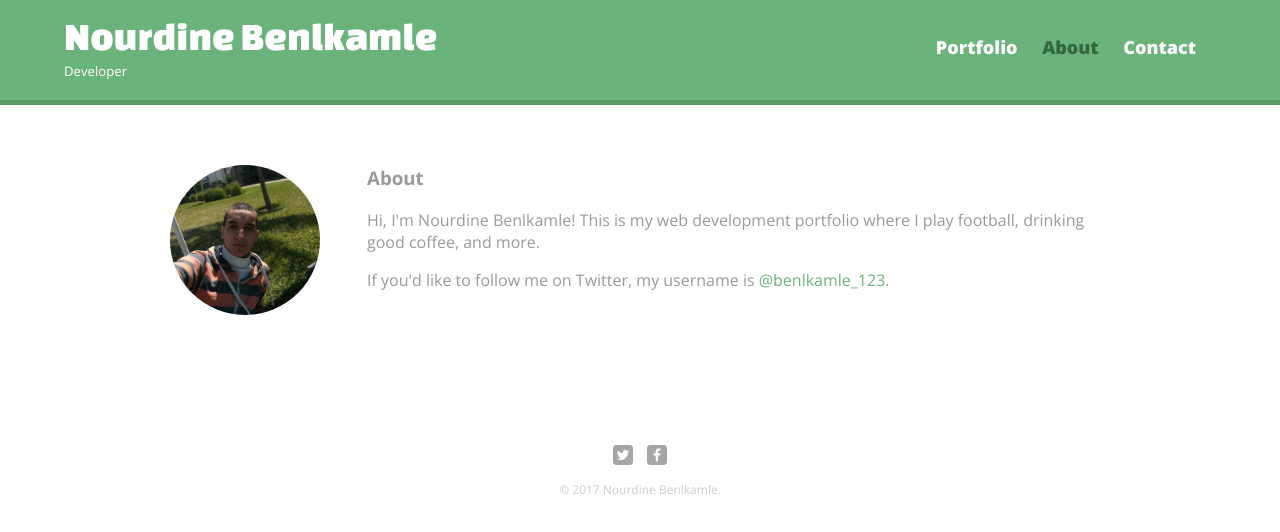
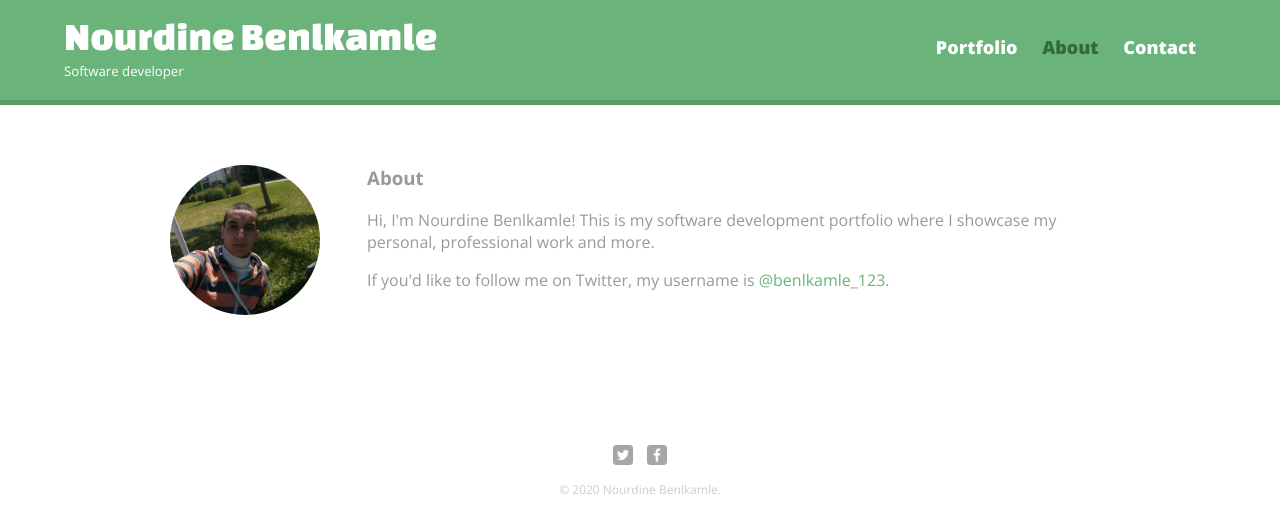
Before and after one commit to BENLKAMLENourdine/portfolio, a plain HTML site: page about.html in a window 1280 px wide. Drawn offline with nearby package versions, Linux system fonts and the light colour scheme.

Commit message:
update about page

```diff
--- a/about.html
+++ b/about.html
@@ -2,7 +2,7 @@
 <html>
   <head>
     <meta charset="utf-8">
-    <title>Nourdine Benlkamle | Developer</title>
+    <title>Nourdine Benlkamle | Software developer</title>
     <link rel="stylesheet" href="css/normalize.css">
     <link href='http://fonts.googleapis.com/css?family=Changa+One|Open+Sans:400italic,700italic,400,700,800' rel='stylesheet' type='text/css'>
     <link rel="stylesheet" href="css/main.css">
@@ -13,7 +13,7 @@
     <header>
       <a href="index.html" id="logo">
         <h1>Nourdine Benlkamle</h1>
-        <h2>Developer</h2>
+        <h2>Software developer</h2>
       </a>
       <nav>
         <ul>
@@ -27,13 +27,13 @@
       <section>
         <img src="img/me.jpg" alt="Photograph of Nourdine Benlkamle" class="profile-photo">
         <h3>About</h3>
-        <p>Hi, I'm Nourdine Benlkamle! This is my web development portfolio where I play football, drinking good coffee, and more.</p>
+        <p>Hi, I'm Nourdine Benlkamle! This is my software development portfolio where I showcase my personal, professional work and more.</p>
         <p>If you'd like to follow me on Twitter, my username is <a href="http://twitter.com/benlkamle_123">@benlkamle_123</a>.</p>
       </section>
       <footer>
         <a href="http://twitter.com/benlkamle_123"><img src="img/twitter-wrap.png" alt="Twitter Logo" class="social-icon"></a>
         <a href="http://facebook.com/NourdineBENLKAMLE"><img src="img/facebook-wrap.png" alt="Facebook Logo" class="social-icon"></a>
-        <p>&copy; 2017 Nourdine Benlkamle.</p>
+        <p>&copy; 2020 Nourdine Benlkamle.</p>
       </footer>
     </div>
   </body>
```
